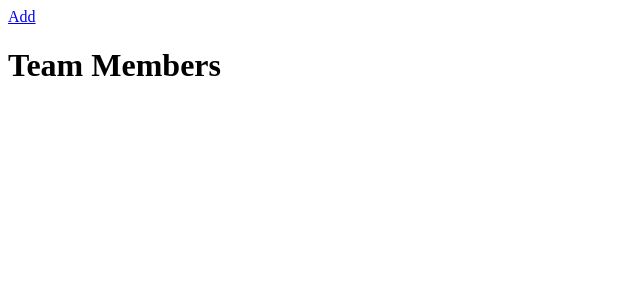
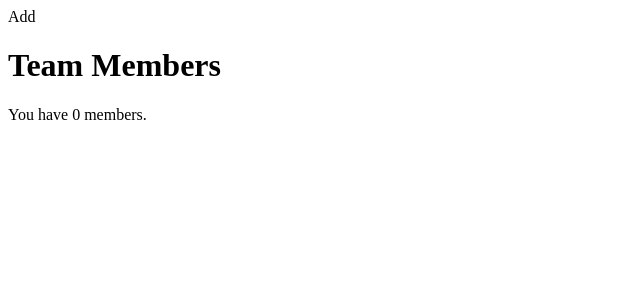
Before and after one commit to carlthronson/team-take-home-project, a Django app: page /team/team/ in a window 1280 px wide. Shown: the top 300 px of the page, without its empty margins (0-640 px from the left). Run offline with Django 5.2, Linux system fonts and the light colour scheme.

Commit message:
Change the styling of the list page

```diff
--- /dev/null
+++ b/instawork/team/static/team/styles.css
@@ -0,0 +1,29 @@
+a {
+    color: black;
+    text-decoration: none;
+}
+
+a:link {
+    /* color: #0000FF; /* Unvisited link */
+}
+
+a:visited {
+    /* color: #800080; /* Visited link */
+}
+
+a:hover {
+    color: #FF0000; /* Mouse over link */
+    /* text-decoration: underline; /* Add underline on hover */
+}
+
+a:active {
+    /* color: #FF0000; /* Active link */
+}
+
+.team-member {
+      height: 75px;
+      border-bottom-width: 2px;
+      border-bottom-style: solid;
+      border-bottom-color: black;
+      margin: 15px;
+}
--- a/instawork/team/templates/team/teammember_list.html
+++ b/instawork/team/templates/team/teammember_list.html
@@ -1,26 +1,30 @@
+{% load static %}
+
 <!DOCTYPE html>
 <html lang="en">
 <head>
     <meta charset="UTF-8">
     <title>Team Members</title>
+    <link rel="stylesheet" href="{% static 'team/styles.css' %}">
 </head>
 <body>
     <a href="{% url 'teammember-add' %}" class="btn btn-primary">Add</a>
 
     <h1>Team Members</h1>
-    <ul>
+    You have {{ team_members|length }} members.
+    <div>
         {% for member in team_members %}
-            <li>
-              <a href="{% url 'teammember-edit' member.id %}">
+            <a href="{% url 'teammember-edit' member.id %}">
+              <div class='team-member'>
                 {% if member.role == True %}
                   {{ member.first_name }} {{ member.last_name }} (admin)<br>
                 {% else %}
                   {{ member.first_name }} {{ member.last_name }}<br>
                 {% endif %}
                 {{ member.email }}
-              </a>
-            </li>
+              </div>
+            </a>
         {% endfor %}
-    </ul>
+    </div>
 </body>
 </html>
```
